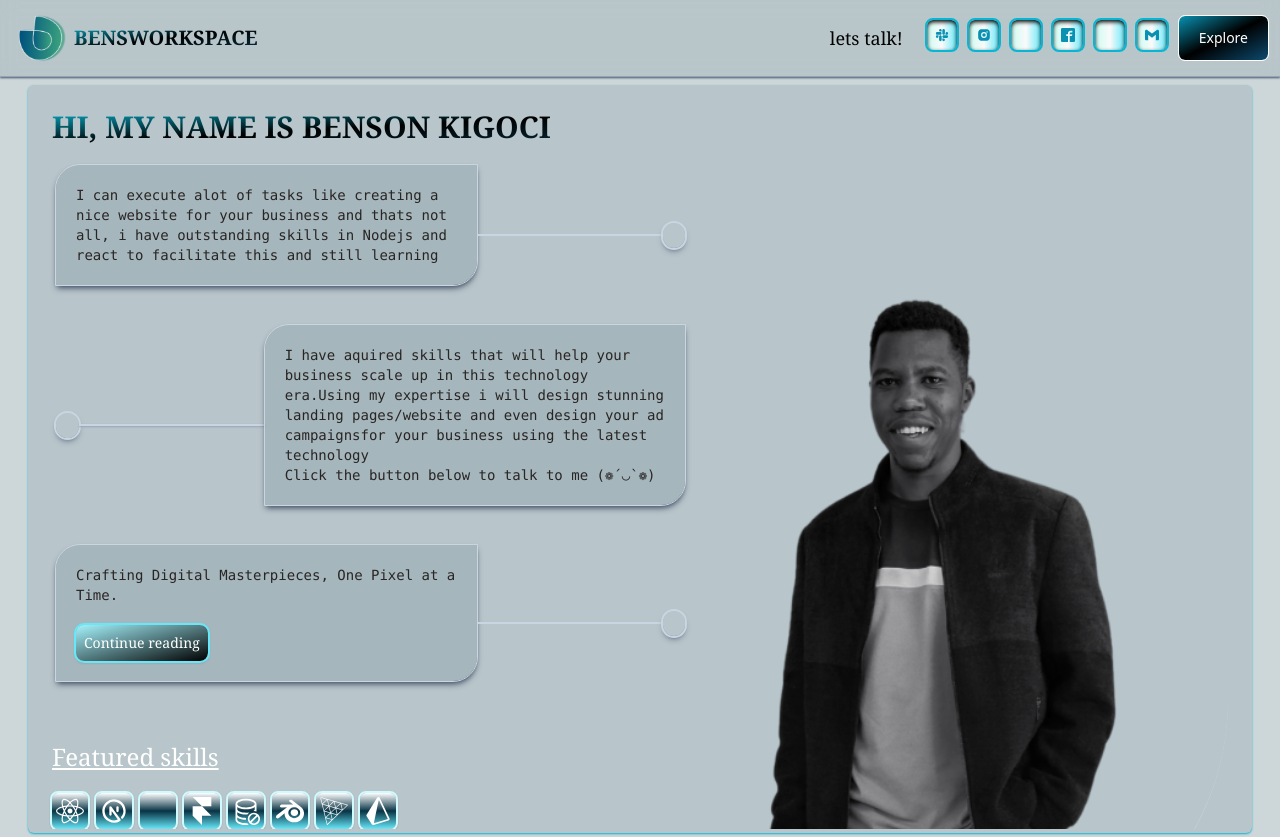
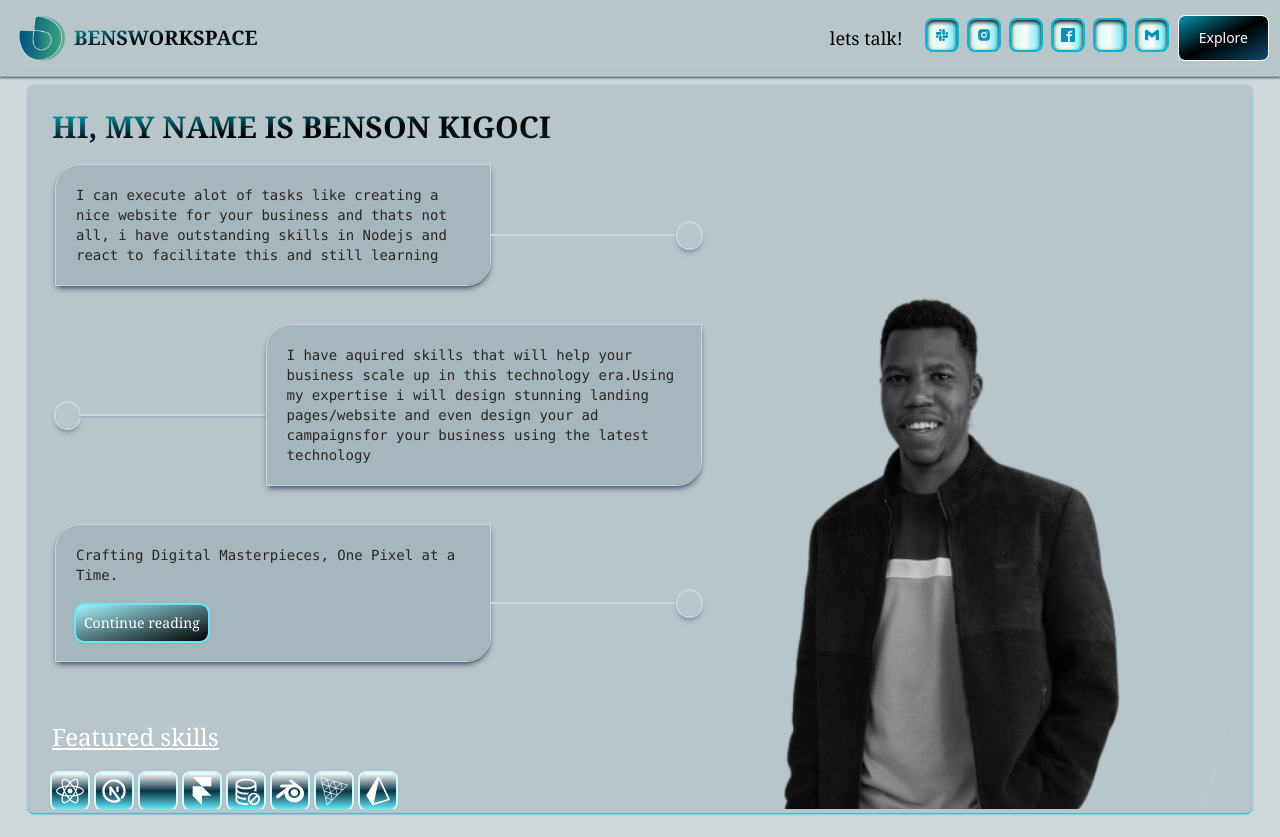
Before and after one commit to ditchk/bendev, a React (Vite) app: page / in a window 1280 px wide. Shown: the top 837 px of the page. Built offline with nearby package versions, Linux system fonts and the light colour scheme; no server answers; some icons are missing; what ldrs would draw is missing.

Commit message:
style update

```diff
--- a/src/components/shared/Welcome.tsx
+++ b/src/components/shared/Welcome.tsx
@@ -13,7 +13,6 @@ const Welcome = () => {
                 <div className="flex flex-col md:flex-row w-fit gap-5 md:gap-0 md:p-5 animate-in slide-in-from-up-40 duration-500 overflow-hidden">
                     <li key={link.title} >
                       <h1 className="tittl_name">{link.title}</h1>
-                      <div className="flex w-fit justify-center">
                           <img
                             src="/assets/images/homepage.png"
                             alt="homepage-image"
@@ -21,7 +20,6 @@ const Welcome = () => {
                             loading="lazy"
                             className="md:hidden object-contain bg-transparent h-fit rounded-e-full justify-end rounded-t-full border-b-2 overflow-hidden animate-in slide-in-from-right-24 duration-1000 border-slate-50"
                           />
-                      </div>
                         <div className="flex flex-row justify-center items-center mt-5 animate-in slide-in-from-bottom-20 duration-700 m-1">
                           <h2 className="paragraph_text">{link.subTitle}</h2>
                           <div className="flex w-14 sm:w-72 justify-center bg-slate-300 h-[2px]" />
@@ -30,7 +28,7 @@ const Welcome = () => {
                       <div className="flex flex-row justify-center items-center mt-5 animate-in slide-in-from-bottom-40 duration-700 m-1">
                         <div className="flex w-[25px] md:w-[35px] justify-center rounded-full bg-transparent outline outline-2 outline-slate-300 shadow-md shadow-slate-500 h-[20px] md:h-[25px]" />
                         <div className="flex w-14 sm:w-72  shadow-sm shadow-slate-400 justify-center bg-slate-300 h-[2px]" />
-                        <h3 className="paragraph_text shadow-sm shadow-slate-400 ">I have aquired skills that will help your business scale up in this technology era.Using my expertise i will design stunning landing pages/website and even design your ad campaignsfor your business using the latest technology <br /> Click the button below to talk to me (❁´◡`❁)</h3>
+                        <h3 className="paragraph_text shadow-sm shadow-slate-400 ">I have aquired skills that will help your business scale up in this technology era.Using my expertise i will design stunning landing pages/website and even design your ad campaignsfor your business using the latest technology</h3>
                       </div>
                       <div className="flex flex-row justify-center items-center mt-5 animate-in slide-in-from-bottom-20 duration-700 m-1">
                           <h2 className="paragraph_text">{link.slogan}<Link className="custom_button p-2 mt-5 rounded-lg text-white font-serif flex" to={'/mycv'}>Continue reading</Link></h2>
```
